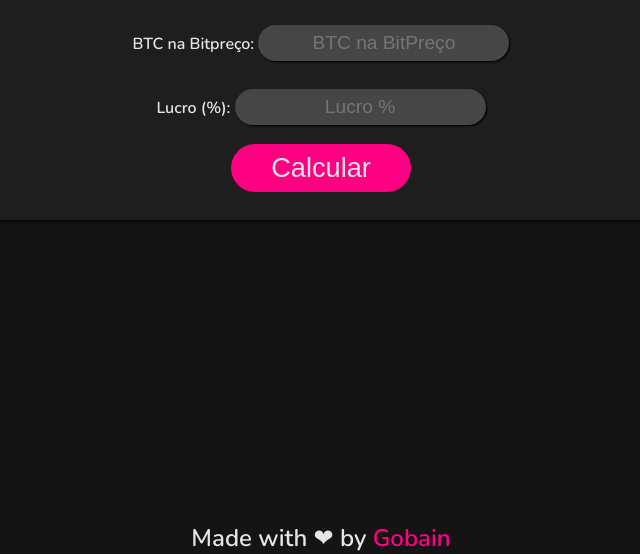
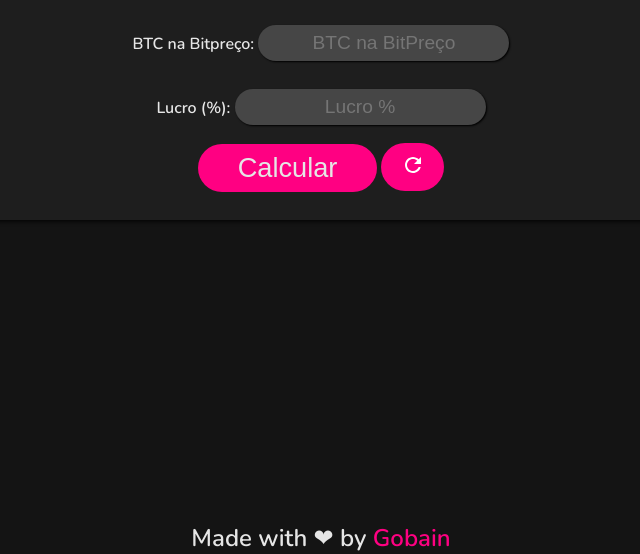
Before and after one commit to Gobain/BitCalc, a plain HTML site: page index.html in a window 1280 px wide. Shown: the part 246-800 px from the top of the page, without its empty margins (319-959 px from the left). Drawn offline with nearby package versions, Linux system fonts and the light colour scheme.

Commit message:
Refresh Button added

```diff
--- a/index.html
+++ b/index.html
@@ -86,6 +86,7 @@ function copyBTC(){
       <input type="text" id="Profit" name="Profit" placeholder="Lucro %">
       <br>
       <button id="Calcular" onclick="start()">Calcular</button>
+      <button id="Reload" onclick="window.location.reload()"><img id="RefreshIcon" src="refresh.svg"></button>
     </form>
     <p id=QuantBTC></p>
     <p id=BTCPrice></p>
--- a/style.css
+++ b/style.css
@@ -55,6 +55,21 @@ input{
   color: #e6e6e6;
 }
 
+#Reload{
+  padding: 0%;
+  height: 3rem;
+  width: 7%;
+  border-radius: 25px;
+  border: none;
+  background-color: #ff0082;
+}
+
+#RefreshIcon{
+  padding: 0;
+  height: 1.5rem;
+  width: 1.5rem;
+}
+
 #QuantBTC{
   font-size: 2rem;
 }
```
Also changed, not shown: refresh.svg (added).
